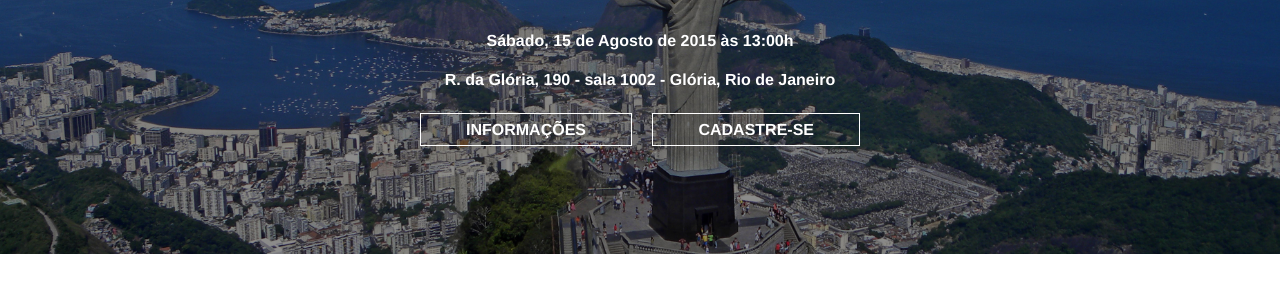
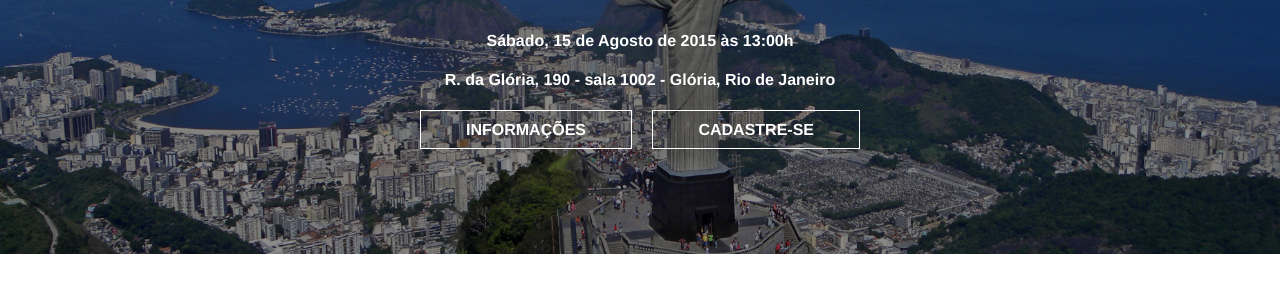
Before and after one commit to riojs-org/blog, a Jekyll site: the page built from index.html, in a window 1280 px wide. Shown: the part 269-569 px from the top of the page. Built offline with Jekyll 4.4.1, drawn with Linux system fonts in a browser that asks for light colours.

Commit message:
featured updated

```diff
--- a/assets/css/_layout.sass
+++ b/assets/css/_layout.sass
@@ -148,8 +148,14 @@
 	border: 1px solid white
 	color: white
 	text-transform: uppercase
-	padding: 7px 45px
-	margin: 0 8px
+	padding: 10px 45px
+	margin: 10px 8px
+	@media screen and (max-width: 520px)
+		display: block
+		width: 100%
+		max-width: 220px
+		margin-left: auto
+		margin-right: auto
 
 // Home ----------------------------------------------------------------------------------------
 .content
```
